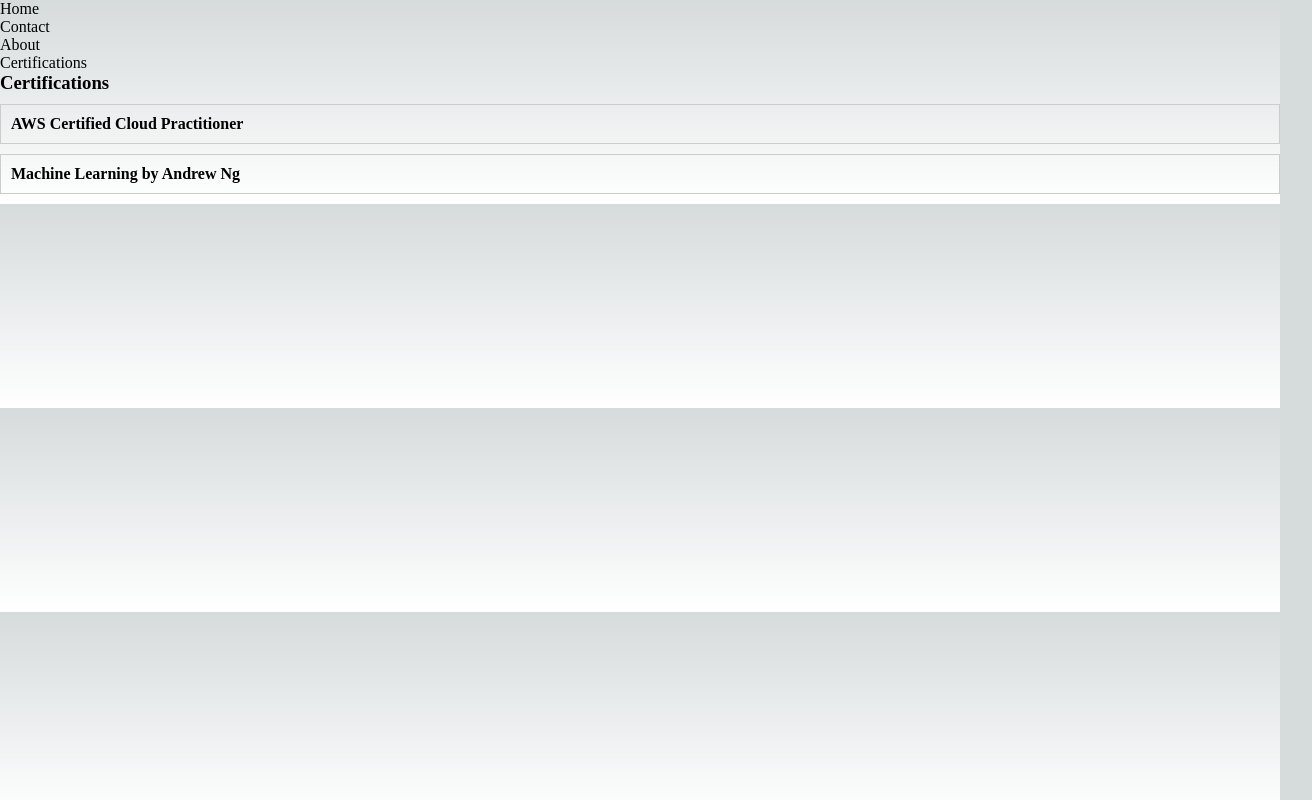
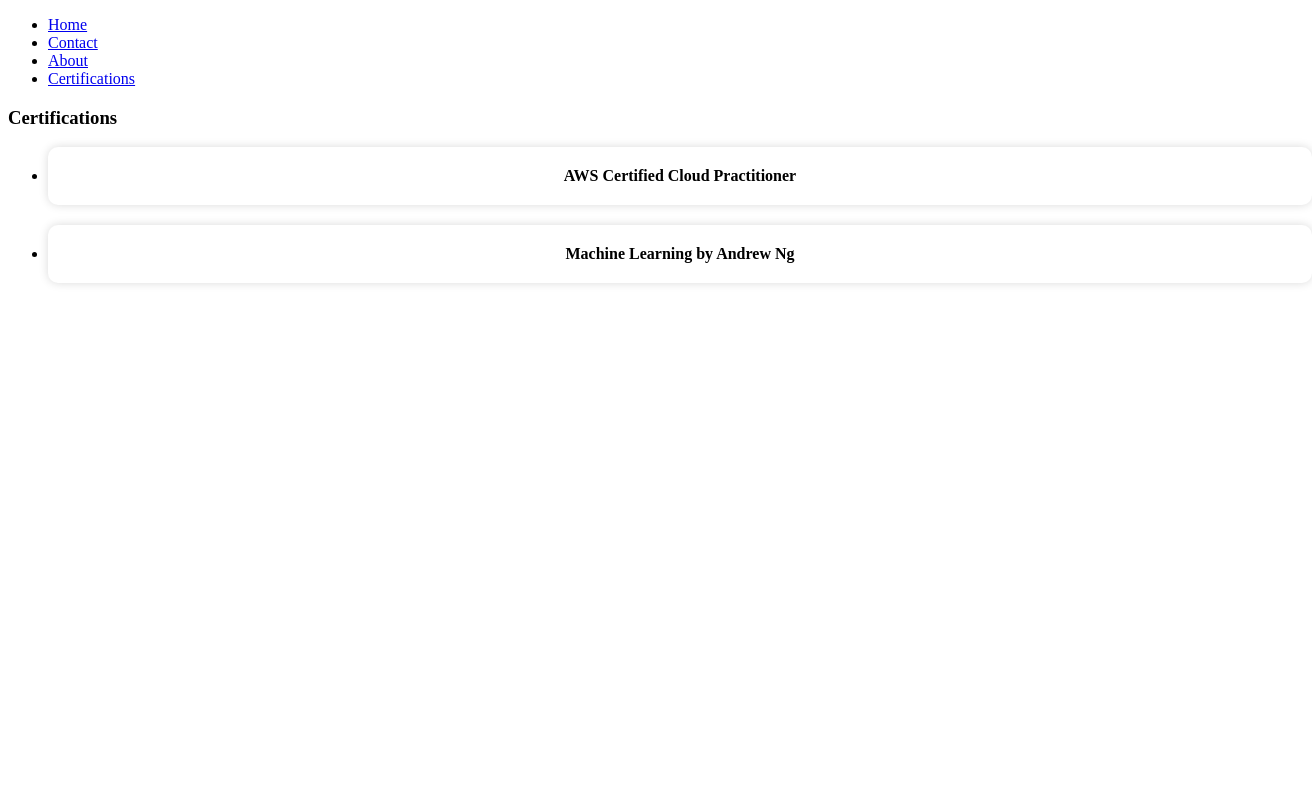
Before and after one commit to PSatyadevAbhiram/Portfolio, a Next.js app: page /certifications in a window 1280 px wide. Shown: the whole page, 1312 px wide, since content can reach past the window. Built offline with nearby package versions, Linux system fonts and the light colour scheme.

Commit message:
modified css classes and look

```diff
--- a/components/Certifications.js
+++ b/components/Certifications.js
@@ -1,6 +1,6 @@
 import React, { useState } from "react";
 import { useSelector } from "react-redux";
-import classes from "./Certifications.module.css"; // Import your CSS module
+import styles from "./Certifications.module.css";
 
 const Certifications = () => {
   const certifications = useSelector((state) => state.certifications);
@@ -31,7 +31,7 @@
             onMouseEnter={() => setCertName(certName)}
             onMouseLeave={() => setCertName(null)}
           >
-            <div className={classes.certificationCard}>
+            <div className={styles.card}>
               <strong>{certName}</strong>
               {hoveredCertName === certName && (
                 <ul>
--- a/components/Certifications.module.css
+++ b/components/Certifications.module.css
@@ -1,15 +1,20 @@
-.certificationCard{
-    border: 1px solid #ccc;
-    padding: 10px;
-    margin: 10px 0;
-    overflow: hidden;
-    transition: max-height 0.3s cubic-bezier(0.42, 0, 0.58, 1)
+.card{
+    width: 100%;
+    height: 100%;
+    background-color: #fff;
+    border-radius: 10px;
+    box-shadow: 0 0 10px rgba(0,0,0,0.15);
+    display: flex;
+    flex-direction: column;
+    justify-content: space-between;
+    align-items: center;
+    padding: 20px;
+    transition: all 0.3s ease-in-out;
+    cursor: pointer;
+    margin-bottom: 20px;
 }
 
-.certificationCard:hover{
-    background-color: #363333;
+.card:hover{
+    transform: scale(1.05);
+    box-shadow: 0 0 20px rgba(0,0,0,0.3);
 }
-
-.certificationCard.expanded{
-    max-height: 500px;
-}
--- a/pages/_app.js
+++ b/pages/_app.js
@@ -1,4 +1,4 @@
-import '@/styles/globals.css'
+//import '@/styles/globals.css'
 import { Provider } from 'react-redux'
 import store from '../store/index';
 import Navigation from '@/components/Navigation';
--- a/styles/globals.css
+++ b/styles/globals.css
@@ -1,107 +1,229 @@
-:root {
-  --max-width: 1100px;
-  --border-radius: 12px;
-  --font-mono: ui-monospace, Menlo, Monaco, 'Cascadia Mono', 'Segoe UI Mono',
-    'Roboto Mono', 'Oxygen Mono', 'Ubuntu Monospace', 'Source Code Pro',
-    'Fira Mono', 'Droid Sans Mono', 'Courier New', monospace;
+.main {
+  display: flex;
+  flex-direction: column;
+  justify-content: space-between;
+  align-items: center;
+  padding: 6rem;
+  min-height: 100vh;
+}
 
-  --foreground-rgb: 0, 0, 0;
-  --background-start-rgb: 214, 219, 220;
-  --background-end-rgb: 255, 255, 255;
+.description {
+  display: inherit;
+  justify-content: inherit;
+  align-items: inherit;
+  font-size: 0.85rem;
+  max-width: var(--max-width);
+  width: 100%;
+  z-index: 2;
+  font-family: var(--font-mono);
+}
 
-  --primary-glow: conic-gradient(
-    from 180deg at 50% 50%,
-    #16abff33 0deg,
-    #0885ff33 55deg,
-    #54d6ff33 120deg,
-    #0071ff33 160deg,
-    transparent 360deg
-  );
-  --secondary-glow: radial-gradient(
-    rgba(255, 255, 255, 1),
-    rgba(255, 255, 255, 0)
-  );
+.description a {
+  display: flex;
+  justify-content: center;
+  align-items: center;
+  gap: 0.5rem;
+}
 
-  --tile-start-rgb: 239, 245, 249;
-  --tile-end-rgb: 228, 232, 233;
-  --tile-border: conic-gradient(
-    #00000080,
-    #00000040,
-    #00000030,
-    #00000020,
-    #00000010,
-    #00000010,
-    #00000080
-  );
+.description p {
+  position: relative;
+  margin: 0;
+  padding: 1rem;
+  background-color: rgba(var(--callout-rgb), 0.5);
+  border: 1px solid rgba(var(--callout-border-rgb), 0.3);
+  border-radius: var(--border-radius);
+}
 
-  --callout-rgb: 238, 240, 241;
-  --callout-border-rgb: 172, 175, 176;
-  --card-rgb: 180, 185, 188;
-  --card-border-rgb: 131, 134, 135;
+.code {
+  font-weight: 700;
+  font-family: var(--font-mono);
+}
+
+.grid {
+  display: grid;
+  grid-template-columns: repeat(4, minmax(25%, auto));
+  width: var(--max-width);
+  max-width: 100%;
+}
+
+.card {
+  padding: 1rem 1.2rem;
+  border-radius: var(--border-radius);
+  background: rgba(var(--card-rgb), 0);
+  border: 1px solid rgba(var(--card-border-rgb), 0);
+  transition: background 200ms, border 200ms;
+}
+
+.card span {
+  display: inline-block;
+  transition: transform 200ms;
+}
+
+.card h2 {
+  font-weight: 600;
+  margin-bottom: 0.7rem;
+}
+
+.card p {
+  margin: 0;
+  opacity: 0.6;
+  font-size: 0.9rem;
+  line-height: 1.5;
+  max-width: 30ch;
+}
+
+.center {
+  display: flex;
+  justify-content: center;
+  align-items: center;
+  position: relative;
+  padding: 4rem 0;
+}
+
+.center::before {
+  background: var(--secondary-glow);
+  border-radius: 50%;
+  width: 480px;
+  height: 360px;
+  margin-left: -400px;
+}
+
+.center::after {
+  background: var(--primary-glow);
+  width: 240px;
+  height: 180px;
+  z-index: -1;
+}
+
+.center::before,
+.center::after {
+  content: '';
+  left: 50%;
+  position: absolute;
+  filter: blur(45px);
+  transform: translateZ(0);
+}
+
+.logo {
+  position: relative;
+}
+/* Enable hover only on non-touch devices */
+@media (hover: hover) and (pointer: fine) {
+  .card:hover {
+    background: rgba(var(--card-rgb), 0.1);
+    border: 1px solid rgba(var(--card-border-rgb), 0.15);
+  }
+
+  .card:hover span {
+    transform: translateX(4px);
+  }
+}
+
+@media (prefers-reduced-motion) {
+  .card:hover span {
+    transform: none;
+  }
+}
+
+/* Mobile */
+@media (max-width: 700px) {
+  .content {
+    padding: 4rem;
+  }
+
+  .grid {
+    grid-template-columns: 1fr;
+    margin-bottom: 120px;
+    max-width: 320px;
+    text-align: center;
+  }
+
+  .card {
+    padding: 1rem 2.5rem;
+  }
+
+  .card h2 {
+    margin-bottom: 0.5rem;
+  }
+
+  .center {
+    padding: 8rem 0 6rem;
+  }
+
+  .center::before {
+    transform: none;
+    height: 300px;
+  }
+
+  .description {
+    font-size: 0.8rem;
+  }
+
+  .description a {
+    padding: 1rem;
+  }
+
+  .description p,
+  .description div {
+    display: flex;
+    justify-content: center;
+    position: fixed;
+    width: 100%;
+  }
+
+  .description p {
+    align-items: center;
+    inset: 0 0 auto;
+    padding: 2rem 1rem 1.4rem;
+    border-radius: 0;
+    border: none;
+    border-bottom: 1px solid rgba(var(--callout-border-rgb), 0.25);
+    background: linear-gradient(
+      to bottom,
+      rgba(var(--background-start-rgb), 1),
+      rgba(var(--callout-rgb), 0.5)
+    );
+    background-clip: padding-box;
+    backdrop-filter: blur(24px);
+  }
+
+  .description div {
+    align-items: flex-end;
+    pointer-events: none;
+    inset: auto 0 0;
+    padding: 2rem;
+    height: 200px;
+    background: linear-gradient(
+      to bottom,
+      transparent 0%,
+      rgb(var(--background-end-rgb)) 40%
+    );
+    z-index: 1;
+  }
+}
+
+/* Tablet and Smaller Desktop */
+@media (min-width: 701px) and (max-width: 1120px) {
+  .grid {
+    grid-template-columns: repeat(2, 50%);
+  }
 }
 
 @media (prefers-color-scheme: dark) {
-  :root {
-    --foreground-rgb: 255, 255, 255;
-    --background-start-rgb: 0, 0, 0;
-    --background-end-rgb: 0, 0, 0;
+  .vercelLogo {
+    filter: invert(1);
+  }
 
-    --primary-glow: radial-gradient(rgba(1, 65, 255, 0.4), rgba(1, 65, 255, 0));
-    --secondary-glow: linear-gradient(
-      to bottom right,
-      rgba(1, 65, 255, 0),
-      rgba(1, 65, 255, 0),
-      rgba(1, 65, 255, 0.3)
-    );
-
-    --tile-start-rgb: 2, 13, 46;
-    --tile-end-rgb: 2, 5, 19;
-    --tile-border: conic-gradient(
-      #ffffff80,
-      #ffffff40,
-      #ffffff30,
-      #ffffff20,
-      #ffffff10,
-      #ffffff10,
-      #ffffff80
-    );
-
-    --callout-rgb: 20, 20, 20;
-    --callout-border-rgb: 108, 108, 108;
-    --card-rgb: 100, 100, 100;
-    --card-border-rgb: 200, 200, 200;
+  .logo {
+    filter: invert(1) drop-shadow(0 0 0.3rem #ffffff70);
   }
 }
 
-* {
-  box-sizing: border-box;
-  padding: 0;
-  margin: 0;
-}
-
-html,
-body {
-  max-width: 100vw;
-  overflow-x: hidden;
-}
-
-body {
-  color: rgb(var(--foreground-rgb));
-  background: linear-gradient(
-      to bottom,
-      transparent,
-      rgb(var(--background-end-rgb))
-    )
-    rgb(var(--background-start-rgb));
-}
-
-a {
-  color: inherit;
-  text-decoration: none;
-}
-
-@media (prefers-color-scheme: dark) {
-  html {
-    color-scheme: dark;
+@keyframes rotate {
+  from {
+    transform: rotate(360deg);
+  }
+  to {
+    transform: rotate(0deg);
   }
 }
```
Also changed, not shown: styles/Home.module.css (deleted, +0 -229 lines).
